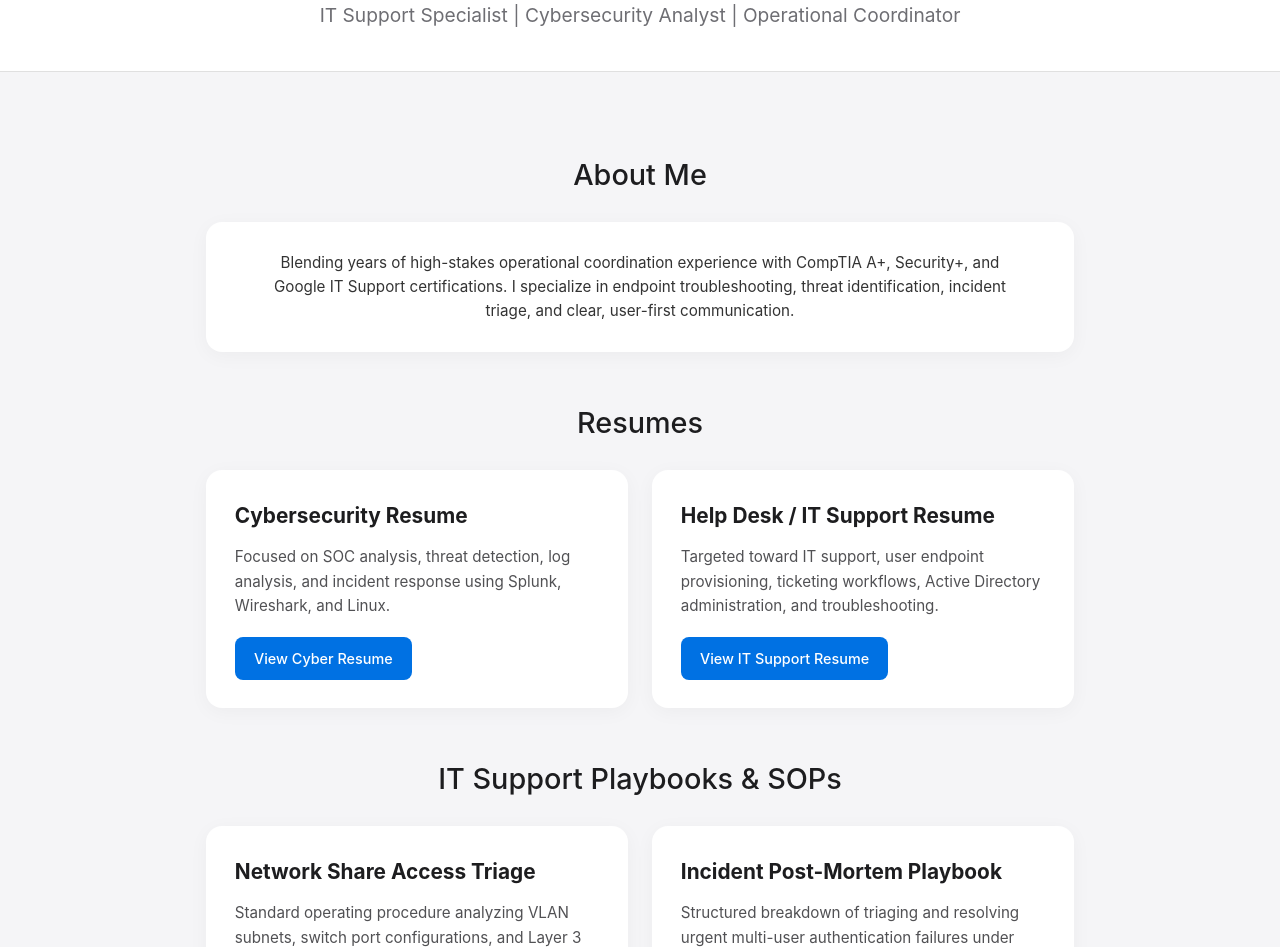
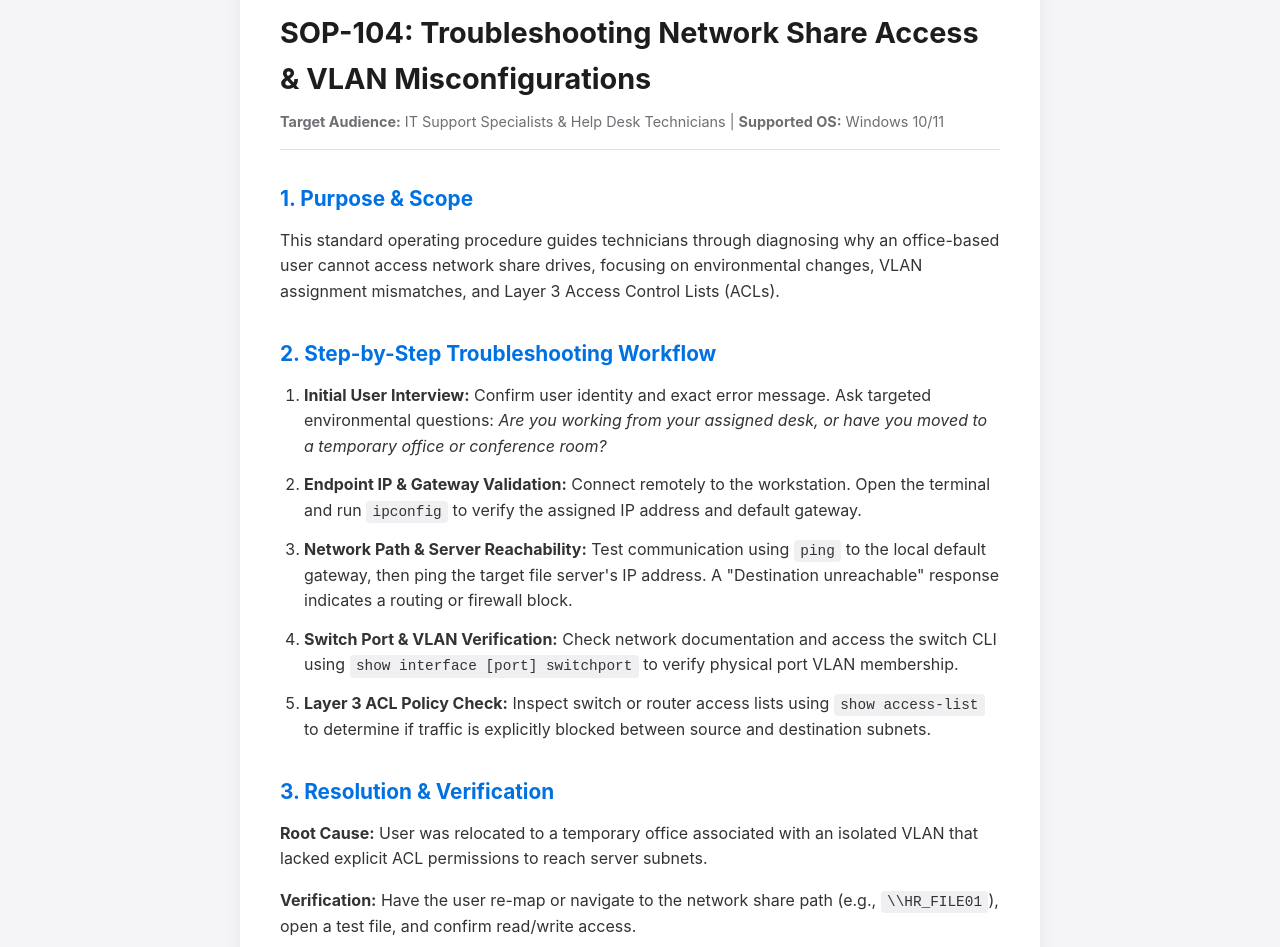
Before and after one commit to HackedLove/EM-Portfolio, a plain HTML site: page index.html in a window 1280 px wide. Shown: the part 112-1059 px from the top of the page. Drawn offline with Linux system fonts and the light colour scheme.

Commit message:
index.html

```diff
--- a/index.html
+++ b/index.html
@@ -3,7 +3,7 @@
 <head>
   <meta charset="UTF-8" />
   <meta name="viewport" content="width=device-width, initial-scale=1.0" />
-  <title>Elvis Montan | IT Support & Cybersecurity Portfolio</title>
+  <title>Network Share Access Triage | SOP</title>
   <style>
     * {
       margin: 0;
@@ -15,192 +15,191 @@
       background: #f5f5f7;
       color: #1d1d1f;
       line-height: 1.6;
-    }
-    header {
-      background: #fff;
-      padding: 2.5rem 2rem;
-      text-align: center;
-      border-bottom: 1px solid #e0e0e0;
-    }
-    header h1 {
-      font-size: 2.5rem;
-      font-weight: 600;
-    }
-    header p {
-      font-size: 1.2rem;
-      color: #6e6e73;
-      margin-top: 0.5rem;
-    }
-    main {
-      max-width: 900px;
-      margin: 0 auto;
       padding: 2rem 1rem;
     }
-    section {
-      margin: 3rem 0;
+    .container {
+      max-width: 800px;
+      margin: 0 auto;
+      background: #fff;
+      padding: 2.5rem;
+      border-radius: 20px;
+      box-shadow: 0 4px 20px rgba(0,0,0,0.05);
+    }
+    h1 {
+      font-size: 1.8rem;
+      margin-bottom: 0.5rem;
+    }
+    .meta {
+      font-size: 0.9rem;
+      color: #6e6e73;
+      margin-bottom: 2rem;
+      border-bottom: 1px solid #e0e0e0;
+      padding-bottom: 1rem;
     }
     h2 {
-      font-size: 1.8rem;
-      font-weight: 500;
-      margin-bottom: 1.5rem;
-      text-align: center;
-      color: #1d1d1f;
+      font-size: 1.3rem;
+      margin-top: 2rem;
+      margin-bottom: 0.8rem;
+      color: #0071e3;
     }
-    .grid-container {
-      display: grid;
-      grid-template-columns: repeat(auto-fit, minmax(280px, 1fr));
-      gap: 1.5rem;
+    p, ol {
+      margin-bottom: 1rem;
+      color: #333;
     }
-    .card {
-      background: #fff;
-      padding: 1.8rem;
-      border-radius: 16px;
-      box-shadow: 0 4px 20px rgba(0,0,0,0.04);
-      transition: transform 0.3s ease, box-shadow 0.3s ease;
-      display: flex;
-      flex-direction: column;
-      justify-content: space-between;
+    ol {
+      padding-left: 1.5rem;
     }
-    .card:hover {
-      transform: translateY(-4px);
-      box-shadow: 0 8px 30px rgba(0,0,0,0.08);
-    }
-    .card h3 {
-      font-size: 1.3rem;
+    li {
       margin-bottom: 0.8rem;
     }
-    .card p {
-      font-size: 0.95rem;
-      color: #515154;
-      margin-bottom: 1.2rem;
+    code {
+      background: #f0f0f2;
+      padding: 0.2rem 0.4rem;
+      border-radius: 4px;
+      font-family: monospace;
+      font-size: 0.9rem;
     }
-    .btn {
+    .back-link {
       display: inline-block;
-      padding: 0.6rem 1.2rem;
-      background-color: #0071e3;
-      color: #fff;
-      border-radius: 8px;
-      font-size: 0.9rem;
+      margin-bottom: 1.5rem;
+      color: #0071e3;
+      text-decoration: none;
       font-weight: 500;
-      text-align: center;
-      text-decoration: none;
-      transition: background-color 0.2s ease;
-      align-self: flex-start;
     }
-    .btn:hover {
-      background-color: #0077ed;
-      text-decoration: none;
-    }
-    footer {
-      text-align: center;
-      padding: 2rem;
-      background: #fff;
-      color: #6e6e73;
-      border-top: 1px solid #e0e0e0;
-      margin-top: 4rem;
+    .back-link:hover {
+      text-decoration: underline;
     }
   </style>
 </head>
 <body>
+  <div class="container">
+    <a href="index.html" class="back-link">&larr; Back to Portfolio</a>
 
-  <header>
-    <h1>Elvis Montan</h1>
-    <p>IT Support Specialist | Cybersecurity Analyst | Operational Coordinator</p>
-  </header>
+    <h1>SOP-104: Troubleshooting Network Share Access & VLAN Misconfigurations</h1>
+    <div class="meta">
+      <strong>Target Audience:</strong> IT Support Specialists & Help Desk Technicians | <strong>Supported OS:</strong> Windows 10/11
+    </div>
 
-  <main>
-    <!-- About Me Section -->
-    <section>
-      <h2>About Me</h2>
-      <div class="card" style="text-align: center;">
-        <p style="max-width: 750px; margin: 0 auto; color: #333;">
-          Blending years of high-stakes operational coordination experience with CompTIA A+, Security+, and Google IT Support certifications. I specialize in endpoint troubleshooting, threat identification, incident triage, and clear, user-first communication.
-        </p>
-      </div>
-    </section>
+    <h2>1. Purpose & Scope</h2>
+    <p>This standard operating procedure guides technicians through diagnosing why an office-based user cannot access network share drives, focusing on environmental changes, VLAN assignment mismatches, and Layer 3 Access Control Lists (ACLs).</p>
 
-    <!-- Resume Section -->
-    <section id="resumes">
-      <h2>Resumes</h2>
-      <div class="grid-container">
-        <div class="card">
-          <h3>Cybersecurity Resume</h3>
-          <p>Focused on SOC analysis, threat detection, log analysis, and incident response using Splunk, Wireshark, and Linux.</p>
-          <a href="cyber-resume.pdf" target="_blank" class="btn">View Cyber Resume</a>
-        </div>
-        <div class="card">
-          <h3>Help Desk / IT Support Resume</h3>
-          <p>Targeted toward IT support, user endpoint provisioning, ticketing workflows, Active Directory administration, and troubleshooting.</p>
-          <a href="help-desk-IT-support-resume.pdf" target="_blank" class="btn">View IT Support Resume</a>
-        </div>
-      </div>
-    </section>
+    <h2>2. Step-by-Step Troubleshooting Workflow</h2>
+    <ol>
+      <li><strong>Initial User Interview:</strong> Confirm user identity and exact error message. Ask targeted environmental questions: <em>Are you working from your assigned desk, or have you moved to a temporary office or conference room?</em></li>
+      <li><strong>Endpoint IP & Gateway Validation:</strong> Connect remotely to the workstation. Open the terminal and run <code>ipconfig</code> to verify the assigned IP address and default gateway.</li>
+      <li><strong>Network Path & Server Reachability:</strong> Test communication using <code>ping</code> to the local default gateway, then ping the target file server's IP address. A "Destination unreachable" response indicates a routing or firewall block.</li>
+      <li><strong>Switch Port & VLAN Verification:</strong> Check network documentation and access the switch CLI using <code>show interface [port] switchport</code> to verify physical port VLAN membership.</li>
+      <li><strong>Layer 3 ACL Policy Check:</strong> Inspect switch or router access lists using <code>show access-list</code> to determine if traffic is explicitly blocked between source and destination subnets.</li>
+    </ol>
 
-    <!-- IT Support Knowledge Base & SOPs (NEW) -->
-    <section>
-      <h2>IT Support Playbooks & SOPs</h2>
-      <div class="grid-container">
-        <div class="card">
-          <h3>Network Share Access Triage</h3>
-          <p>Standard operating procedure analyzing VLAN subnets, switch port configurations, and Layer 3 ACL policies to solve share connection errors.</p>
-          <a href="kb-network-triage.md" target="_blank" class="btn">View Triage SOP</a>
-        </div>
-        <div class="card">
-          <h3>Incident Post-Mortem Playbook</h3>
-          <p>Structured breakdown of triaging and resolving urgent multi-user authentication failures under tight operational pressure.</p>
-          <a href="incident-postmortem.md" target="_blank" class="btn">View Post-Mortem</a>
-        </div>
-      </div>
-    </section>
+    <h2>3. Resolution & Verification</h2>
+    <p><strong>Root Cause:</strong> User was relocated to a temporary office associated with an isolated VLAN that lacked explicit ACL permissions to reach server subnets.</p>
+    <p><strong>Verification:</strong> Have the user re-map or navigate to the network share path (e.g., <code>\\HR_FILE01</code>), open a test file, and confirm read/write access.</p>
 
-    <!-- Certification Section -->
-    <section>
-      <h2>Certificates</h2>
-      <div class="grid-container">
-        <div class="card">
-          <h3>Google Cybersecurity</h3>
-          <p>Hands-on experience with Python, Linux, SQL, and SIEM tools, identifying vulnerabilities and mitigating security risks.</p>
-          <a href="google-cybersecurity.pdf" target="_blank" class="btn">View Certificate</a>
-        </div>
-        <div class="card">
-          <h3>THM Jr Penetration Tester</h3>
-          <p>Explored log anomalies, network forensics, and practical penetration testing methodologies.</p>
-          <a href="THM-JR-PENTESTER.pdf" target="_blank" class="btn">View Certificate</a>
-        </div>
-        <div class="card">
-          <h3>THM SOC Level 1</h3>
-          <p>Practical threat detection, SIEM investigation, phishing analysis, and incident response workflows using Splunk and Elastic.</p>
-          <a href="THM-SOC-LEVEL-1.pdf" target="_blank" class="btn">View Certificate</a>
-        </div>
-        <div class="card">
-          <h3>THM Cybersecurity 101</h3>
-          <p>Foundational knowledge in networking, core threat vectors, and defensive security strategies.</p>
-          <a href="THM-CYBER-SECURITY-101.pdf" target="_blank" class="btn">View Certificate</a>
-        </div>
-      </div>
-    </section>
+    <br>
+    <a href="index.html" class="back-link">&larr; Return to Portfolio Home</a>
+  </div>
+</body>
+</html><!DOCTYPE html>
+<html lang="en">
+<head>
+  <meta charset="UTF-8" />
+  <meta name="viewport" content="width=device-width, initial-scale=1.0" />
+  <title>Network Share Access Triage | SOP</title>
+  <style>
+    * {
+      margin: 0;
+      padding: 0;
+      box-sizing: border-box;
+      font-family: -apple-system, BlinkMacSystemFont, "Segoe UI", Roboto, Helvetica, Arial, sans-serif;
+    }
+    body {
+      background: #f5f5f7;
+      color: #1d1d1f;
+      line-height: 1.6;
+      padding: 2rem 1rem;
+    }
+    .container {
+      max-width: 800px;
+      margin: 0 auto;
+      background: #fff;
+      padding: 2.5rem;
+      border-radius: 20px;
+      box-shadow: 0 4px 20px rgba(0,0,0,0.05);
+    }
+    h1 {
+      font-size: 1.8rem;
+      margin-bottom: 0.5rem;
+    }
+    .meta {
+      font-size: 0.9rem;
+      color: #6e6e73;
+      margin-bottom: 2rem;
+      border-bottom: 1px solid #e0e0e0;
+      padding-bottom: 1rem;
+    }
+    h2 {
+      font-size: 1.3rem;
+      margin-top: 2rem;
+      margin-bottom: 0.8rem;
+      color: #0071e3;
+    }
+    p, ol {
+      margin-bottom: 1rem;
+      color: #333;
+    }
+    ol {
+      padding-left: 1.5rem;
+    }
+    li {
+      margin-bottom: 0.8rem;
+    }
+    code {
+      background: #f0f0f2;
+      padding: 0.2rem 0.4rem;
+      border-radius: 4px;
+      font-family: monospace;
+      font-size: 0.9rem;
+    }
+    .back-link {
+      display: inline-block;
+      margin-bottom: 1.5rem;
+      color: #0071e3;
+      text-decoration: none;
+      font-weight: 500;
+    }
+    .back-link:hover {
+      text-decoration: underline;
+    }
+  </style>
+</head>
+<body>
+  <div class="container">
+    <a href="index.html" class="back-link">&larr; Back to Portfolio</a>
 
-    <!-- Portfolio Section / Reports -->
-    <section>
-      <h2>Web App Pentest Reports & Case Studies</h2>
-      <div class="grid-container">
-        <div class="card">
-          <h3>Hammer Web App Case Study</h3>
-          <p>In-depth analysis of IDS alerts, C2 communications, and MITRE ATT&CK techniques with structured findings.</p>
-          <a href="Hammer_Report.pdf" target="_blank" class="btn">View Hammer Report</a>
-        </div>
-        <div class="card">
-          <h3>Pyrat Web App Case Study</h3>
-          <p>Investigation of a remote access vulnerability, privilege escalation path, and security findings report.</p>
-          <a href="Pyrat_Report.pdf" target="_blank" class="btn">View Pyrat Report</a>
-        </div>
-      </div>
-    </section>
-  </main>
+    <h1>SOP-104: Troubleshooting Network Share Access & VLAN Misconfigurations</h1>
+    <div class="meta">
+      <strong>Target Audience:</strong> IT Support Specialists & Help Desk Technicians | <strong>Supported OS:</strong> Windows 10/11
+    </div>
 
-  <footer>
-    <p>&copy; 2026 Elvis Montan | Built for IT Support & Cybersecurity</p>
-  </footer>
+    <h2>1. Purpose & Scope</h2>
+    <p>This standard operating procedure guides technicians through diagnosing why an office-based user cannot access network share drives, focusing on environmental changes, VLAN assignment mismatches, and Layer 3 Access Control Lists (ACLs).</p>
 
+    <h2>2. Step-by-Step Troubleshooting Workflow</h2>
+    <ol>
+      <li><strong>Initial User Interview:</strong> Confirm user identity and exact error message. Ask targeted environmental questions: <em>Are you working from your assigned desk, or have you moved to a temporary office or conference room?</em></li>
+      <li><strong>Endpoint IP & Gateway Validation:</strong> Connect remotely to the workstation. Open the terminal and run <code>ipconfig</code> to verify the assigned IP address and default gateway.</li>
+      <li><strong>Network Path & Server Reachability:</strong> Test communication using <code>ping</code> to the local default gateway, then ping the target file server's IP address. A "Destination unreachable" response indicates a routing or firewall block.</li>
+      <li><strong>Switch Port & VLAN Verification:</strong> Check network documentation and access the switch CLI using <code>show interface [port] switchport</code> to verify physical port VLAN membership.</li>
+      <li><strong>Layer 3 ACL Policy Check:</strong> Inspect switch or router access lists using <code>show access-list</code> to determine if traffic is explicitly blocked between source and destination subnets.</li>
+    </ol>
+
+    <h2>3. Resolution & Verification</h2>
+    <p><strong>Root Cause:</strong> User was relocated to a temporary office associated with an isolated VLAN that lacked explicit ACL permissions to reach server subnets.</p>
+    <p><strong>Verification:</strong> Have the user re-map or navigate to the network share path (e.g., <code>\\HR_FILE01</code>), open a test file, and confirm read/write access.</p>
+
+    <br>
+    <a href="index.html" class="back-link">&larr; Return to Portfolio Home</a>
+  </div>
 </body>
 </html>
```
